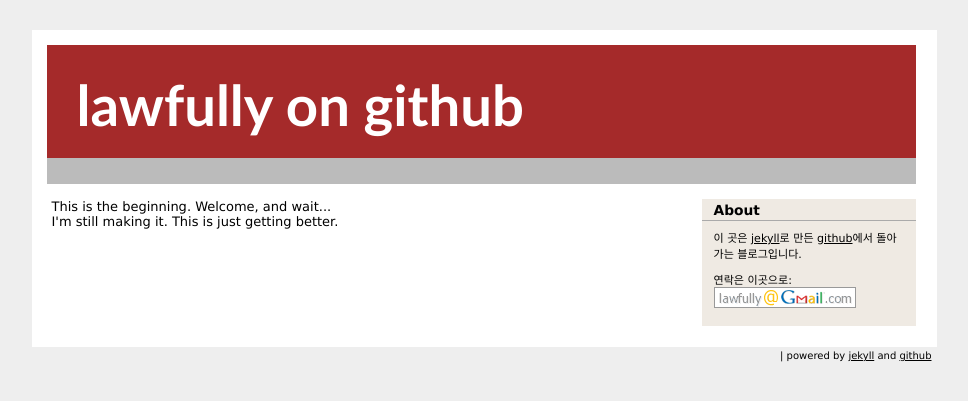
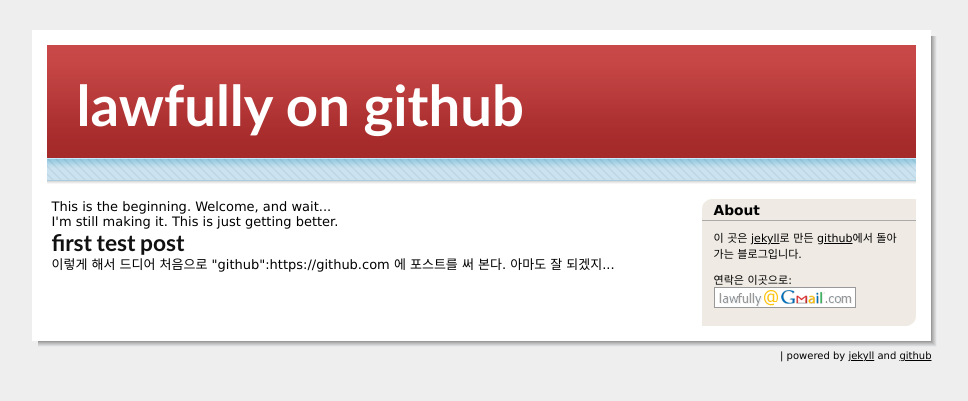
Before and after one commit to lawfully/lawfully.github.com, a Jekyll site: the page built from index.html, in a window 1280 px wide. Shown: the top 401 px of the page, without its empty margins (156-1124 px from the left). Built offline with Jekyll 4.4.1, drawn with Linux system fonts in a browser that asks for light colours; Markdown is read by kramdown in place of the engine named in the settings.

Commit message:
still testing

```diff
--- /dev/null
+++ b/_posts/2012-11-15-first-post.textile
@@ -0,0 +1,6 @@
+---
+layout: post
+title: first test post
+---
+
+이렇게 해서 드디어 처음으로 "github":https://github.com 에 포스트를 써 본다.  아마도 잘 되겠지...
--- a/stylesheets/content.css
+++ b/stylesheets/content.css
@@ -102,11 +102,11 @@ div.sidebar-node h3 {
   font-size: 125%;
   padding: 3px 0px 2px 12px;
   border-bottom: 1px solid #aaa;
-  background: url(images/tl.gif) no-repeat top left;
+  background: url(/images/tl.gif) no-repeat top left;
 }
 
 div.sidebar-text {
-  background: url(images/br.gif) no-repeat bottom right;
+  background: url(/images/br.gif) no-repeat bottom right;
   padding: 8px 12px 5px 12px;
 }
 div.sidebar-text p  { margin-bottom: 10px; }
@@ -130,7 +130,7 @@ legend { display:none; }
 form#comment-form {
   margin-bottom: 15px;
   padding: 10px 15px;
-  background: url(images/meta-bg.png) repeat-x; border-top: 1px dotted #aaa;
+  background: url(/images/meta-bg.png) repeat-x; border-top: 1px dotted #aaa;
 }
 form#comment-form p	   { margin-bottom: 12px; }
 form#comment-form textarea { width: 440px; height: 110px; }
--- a/stylesheets/layout.css
+++ b/stylesheets/layout.css
@@ -24,7 +24,7 @@ div#container {
   margin: 0 auto;
   width: 905px;
   text-align: left;
-  background-image: url(images/shadow.png);
+  background-image: url(/images/shadow.png);
   background-position: right;
   background-repeat: repeat-y;
   background-color: white;
@@ -35,14 +35,14 @@ div#page {
 }
 
 div#header-noshadow {
-  background: white url(images/page-corner.png) right repeat-y;
+  background: white url(/images/page-corner.png) right repeat-y;
   width: 905px;
   height: 6px;
   font-size: 6px; /* IE */
 }
 
 div#header {
-  background: #a52a2a url(images/header.png) repeat-x;
+  background: #a52a2a url(/images/header.png) repeat-x;
   margin: 9px 15px 0px 15px;
   color: white;
   font-family: "Trebuchet MS", sans-serif;
@@ -56,7 +56,7 @@ div#subheader {
   background-color: #bbb;
   height: 26px;
   /*border-top: 1px solid #888; */
-  background-image: url(images/subheader.png);
+  background-image: url(/images/subheader.png);
   margin-right: 15px;
   margin-left: 15px;
 }
@@ -76,7 +76,7 @@ div#sidebar {
 }
 
 div#shadow {
-  background: url(images/shadow-bottom.png) no-repeat top left;
+  background: url(/images/shadow-bottom.png) no-repeat top left;
   margin: 0 auto;
   width: 905px;
   height: 6px;
```
